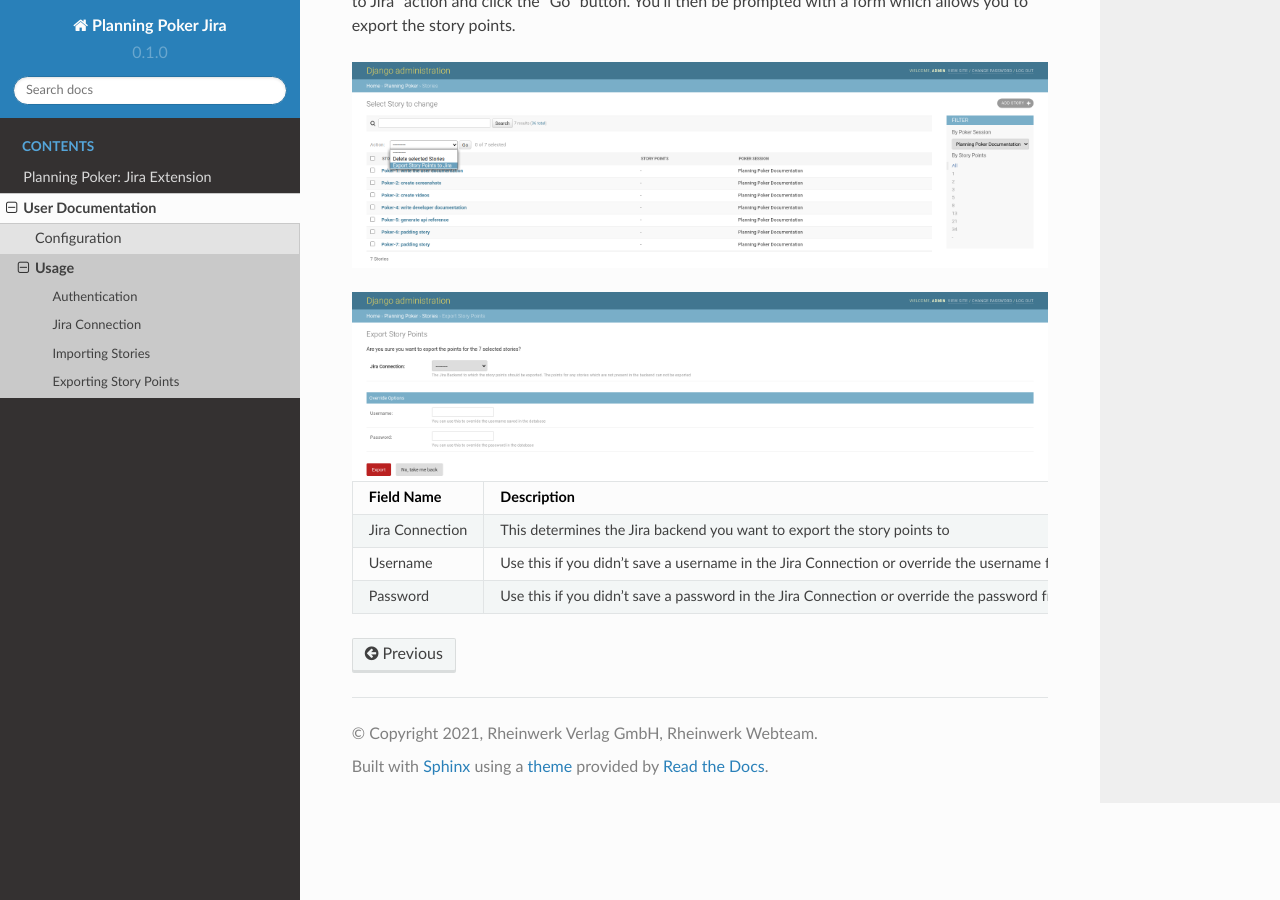
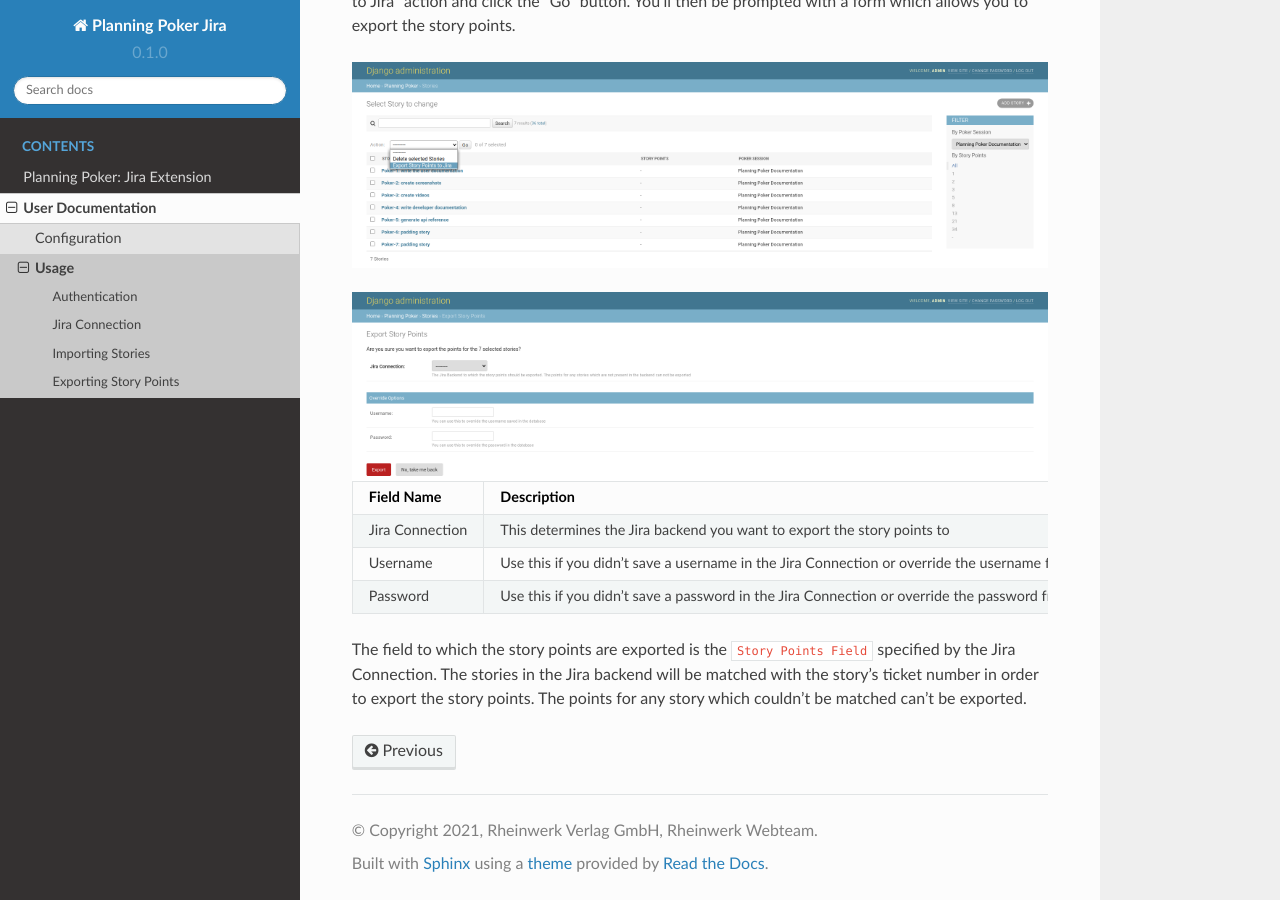
Before and after one commit to rheinwerk-verlag/planning-poker-jira, a Sphinx documentation site: the page built from docs/user_docs/how-to.rst, in a window 1280 px wide and 900 px high, scrolled down 1946 px. Built offline with Sphinx 7.4.7 and the Read the Docs theme 2.0.0, drawn with Linux system fonts in a browser that asks for light colours.

Commit message:
FIAE-174: Added an explanation on how the story points are exported.

```diff
--- a/docs/user_docs/how-to.rst
+++ b/docs/user_docs/how-to.rst
@@ -104,3 +104,7 @@
    +-----------------+----------------------------------------------------------------------------------------------------------+
    | Password        | Use this if you didn't save a password in the Jira Connection or override the password from the database |
    +-----------------+----------------------------------------------------------------------------------------------------------+
+
+The field to which the story points are exported is the ``Story Points Field`` specified by the Jira Connection. The
+stories in the Jira backend will be matched with the story's ticket number in order to export the story points. The
+points for any story which couldn't be matched can't be exported.
```
